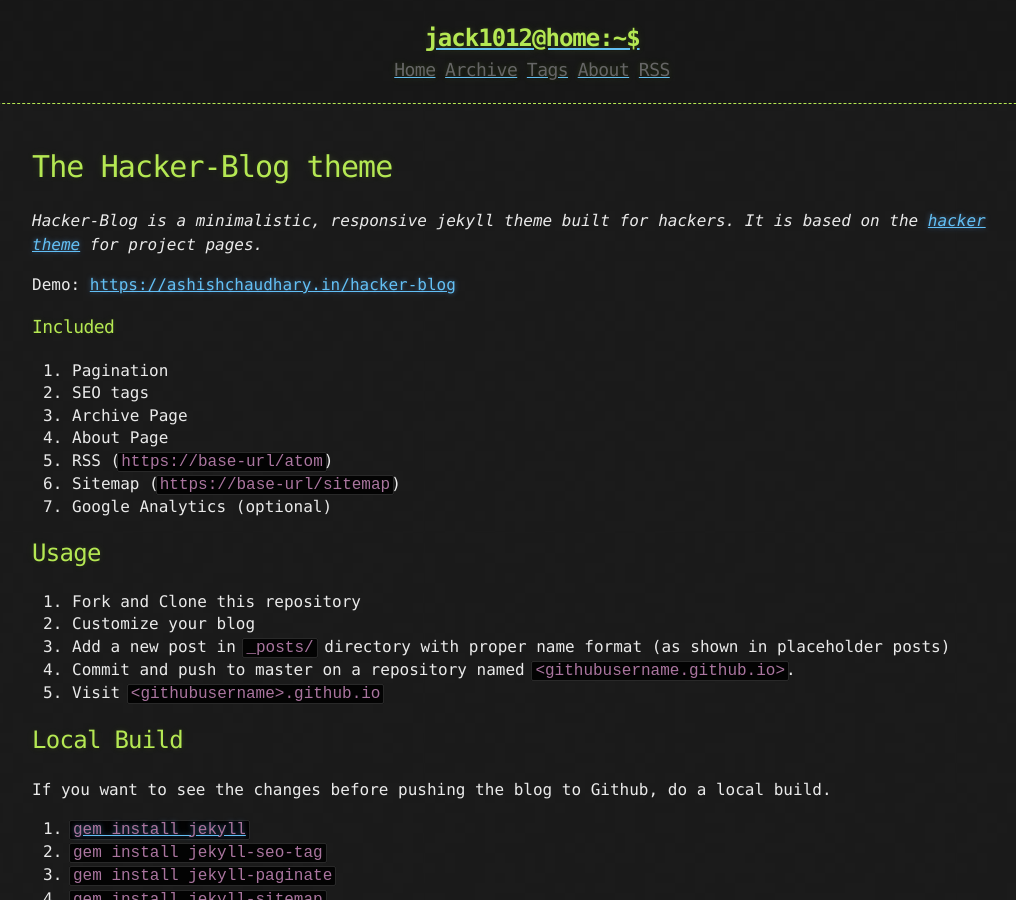
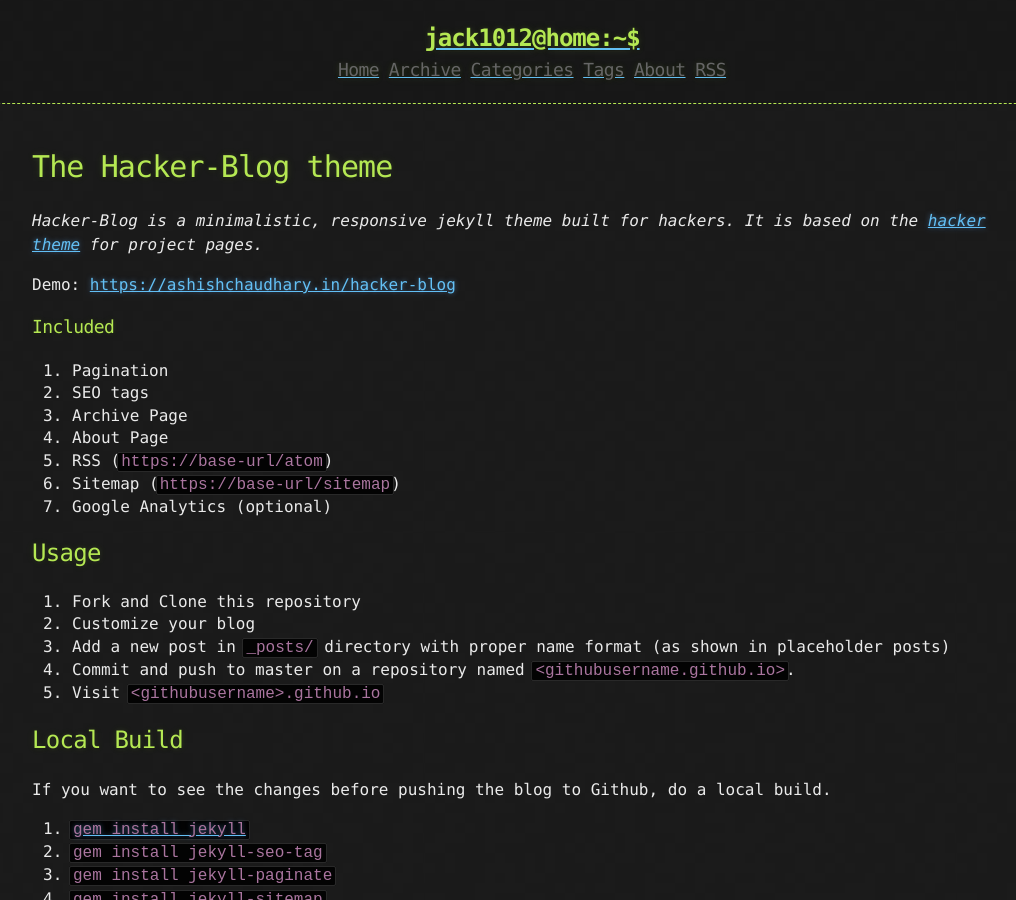
Before and after one commit to jack1012/jack1012.github.io, a Jekyll site: the page built from README.md, in a window 1280 px wide and 900 px high. Shown: the whole window, without its empty margins (108-1124 px from the left). Built offline with Jekyll 4.4.1, drawn with Linux system fonts in a browser that asks for light colours; our own code applies the rules of GitHub Pages for plain Markdown files.

Commit message:
Update links.html

```diff
--- a/_includes/links.html
+++ b/_includes/links.html
@@ -1,5 +1,6 @@
 <a href="{{ "/" | prepend: site.baseurl | replace: '//', '/' }}"><h2 class="header-link">Home</h2></a>
 <a href="{{ "/archive" | prepend: site.baseurl | replace: '//', '/' }}"><h2 class="header-link">Archive</h2></a>
+<a href="{{ "/categories" | prepend: site.baseurl | replace: '//', '/' }}"><h2 class="header-link">Categories</h2></a>
 <a href="{{ "/tags" | prepend: site.baseurl | replace: '//', '/' }}"><h2 class="header-link">Tags</h2></a>
 <a href="{{ "/about" | prepend: site.baseurl | replace: '//', '/' }}"><h2 class="header-link">About</h2></a>
 <a href="{{ "/atom.xml" | prepend: site.baseurl | replace: '//', '/' }}"><h2 class="header-link">RSS</h2></a>
```
